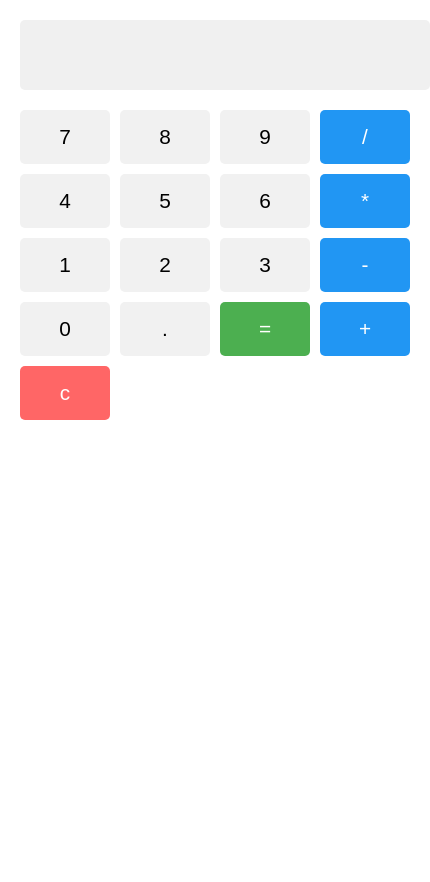
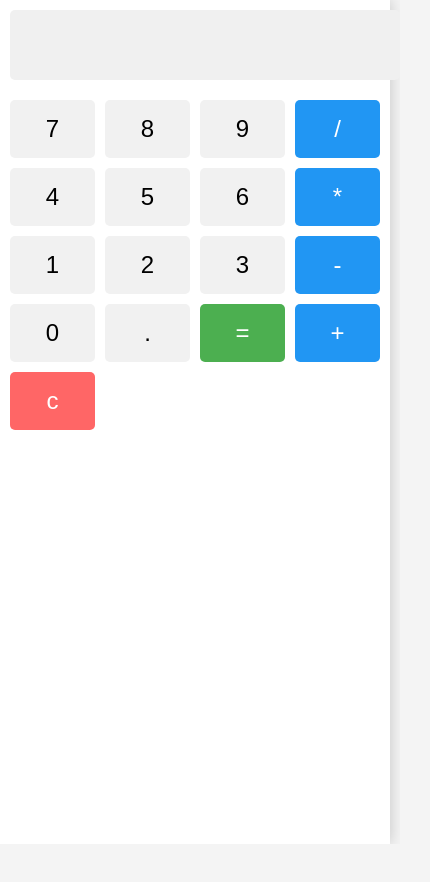
Before and after one commit to Sahana-36-Aradhya/QuickCalc, a plain HTML site: page index.html in a window 390 px wide. Shown: the whole page, 430 px wide, since content can reach past the window. After the commit the page ends 844 px from the top, so only its background shows below. Drawn offline with Linux system fonts and the light colour scheme.

Commit message:
Update Style.css

```diff
--- a/Style.css
+++ b/Style.css
@@ -9,6 +9,7 @@ body {
     background-color: #f4f4f4;
 }
 
+/* Full-screen calculator */
 .Calculator {
     background-color: #fff;
     border-radius: 10px;
@@ -18,6 +19,7 @@ body {
     max-width: 100%;
 }
 
+/* Display styles */
 #display {
     width: 100%;
     height: 50px;
@@ -30,12 +32,14 @@ body {
     border-radius: 5px;
 }
 
+/* Buttons grid */
 .buttons {
     display: grid;
     grid-template-columns: repeat(4, 1fr);
     gap: 10px;
 }
 
+/* Button styles */
 button {
     font-size: 1.5em;
     padding: 20px;
@@ -70,26 +74,28 @@ button[data-value="/"], button[data-value="*"], button[data-value="-"], button[d
     color: white;
 }
 
+/* Full-screen view for mobile */
 @media (max-width: 600px) {
     body {
-        display: block;
-        padding: 0;
+        flex-direction: column; /* Adjust alignment for full-screen */
+        height: 100vh; /* Set full height */
+        margin: 0;
     }
 
     .Calculator {
-        width: 100vw;
-        height: 100vh;
-        border-radius: 0;
-        padding: 20px;
-        box-shadow: none;
+        width: 100%; /* Take full width */
+        height: 100vh; /* Take full height */
+        border-radius: 0; /* Remove rounded corners */
+        padding: 10px;
+        box-sizing: border-box; /* Ensure padding is included in width/height */
     }
 
     #display {
-        font-size: 2em;
+        font-size: 2em; /* Keep font size consistent */
     }
 
     button {
-        font-size: 1.3em;
-        padding: 15px;
+        font-size: 1.5em;
+        padding: 15px; /* Adjust padding for better usability */
     }
 }
```
